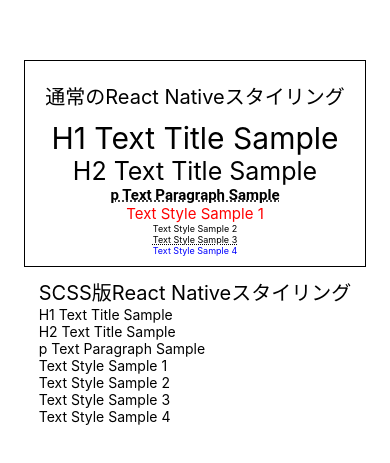
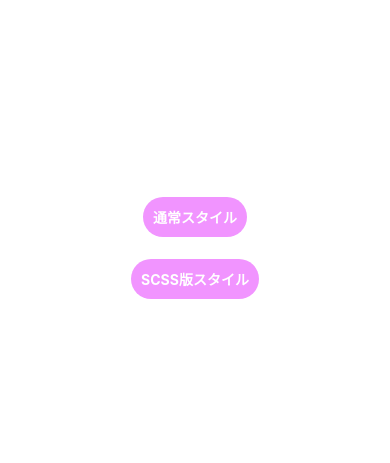
Before and after one commit to t-kumamoto-play/react-native-styling-sample, a React Native app: screen / in a window 390 px wide. Shown: the part 185-648 px from the top of the page. Built offline with nearby package versions, Linux system fonts and the light colour scheme.

Commit message:
モーダルで出し分けるように

```diff
--- a/App.tsx
+++ b/App.tsx
@@ -3,12 +3,17 @@
 import { StyleSheet, View } from 'react-native';
 import UsingDefaultStyling from './components/UsingDefaultStyling';
 import UsingScssStyling from './components/UsingScssStyling';
+import ModalSample from './components/common/Modal';
 
 function TextSamples() {
   return (
     <React.Fragment>
-      <UsingDefaultStyling />
-      <UsingScssStyling />
+      <ModalSample openText='通常スタイル' hideText='閉じる'>
+        <UsingDefaultStyling />
+      </ModalSample>
+      <ModalSample openText='SCSS版スタイル' hideText='閉じる'>
+        <UsingScssStyling />
+      </ModalSample>
     </React.Fragment>
   );
 }
--- a/components/UsingDefaultStyling.tsx
+++ b/components/UsingDefaultStyling.tsx
@@ -5,7 +5,7 @@
  * デフォルトのスタイリング手法で記述
  */
 
-export default () => {
+export default (): React.JSX.Element => {
   return (
     <View style={[styles.container, styles.borderBlack, styles.spacing]}>
       <Text style={[
--- a/components/UsingScssStyling.tsx
+++ b/components/UsingScssStyling.tsx
@@ -7,7 +7,7 @@
  * Scssとreact-native-sass-transformerを利用した手法で記述
  */
 
-export default () => {
+export default (): React.JSX.Element => {
   return (
     <View style={[styles.container, styles.borderBlack, styles.spacing]}>
       <Text style={[
@@ -17,7 +17,7 @@
           fontSize: 20
         }
       ]}>
-        SCSS版React Nativeスタイリング
+        SCSS React Nativeスタイリング
       </Text>
       <Text style={[styles.textCommon, styles.textH1]}>H1 Text Title Sample</Text>
       <Text style={[styles.textCommon, styles.textH2]}>H2 Text Title Sample</Text>
--- /dev/null
+++ b/components/common/Modal.tsx
@@ -0,0 +1,89 @@
+/**
+ * React Native公式流用
+ * https://reactnative.dev/docs/modal
+ */
+import React, {useState} from 'react';
+import {Alert, Modal, StyleSheet, Text, Pressable, View} from 'react-native';
+
+const ModalSample = ({openText, hideText, children}: {openText: string, hideText: string, children: React.JSX.Element}) => {
+  const [modalVisible, setModalVisible] = useState(false);
+  return (
+    <View style={styles.centeredView}>
+      <Modal
+        animationType="slide"
+        transparent={true}
+        visible={modalVisible}
+        onRequestClose={() => {
+          Alert.alert('Modal has been closed.');
+          setModalVisible(!modalVisible);
+        }}>
+        <View style={styles.modalContainerView}>
+          <View style={styles.modalView}>
+            {children}
+            <Pressable
+              style={[styles.button, styles.buttonClose]}
+              onPress={() => setModalVisible(!modalVisible)}>
+              <Text style={styles.textStyle}>{hideText || "Hide Modal"}</Text>
+            </Pressable>
+          </View>
+        </View>
+      </Modal>
+      <Pressable
+        style={[styles.button, styles.buttonOpen]}
+        onPress={() => setModalVisible(true)}>
+        <Text style={styles.textStyle}>{openText || "Show Modal"}</Text>
+      </Pressable>
+    </View>
+  );
+};
+
+const styles = StyleSheet.create({
+  centeredView: {
+    // flex: 1,
+    // justifyContent: 'center',
+    // alignItems: 'center',
+    marginTop: 22,
+  },
+  modalContainerView: {
+    flex: 1,
+    justifyContent: 'center',
+    alignItems: 'center',
+  },
+  modalView: {
+    margin: 20,
+    backgroundColor: 'white',
+    borderRadius: 20,
+    // padding: 35,
+    alignItems: 'center',
+    shadowColor: '#000',
+    shadowOffset: {
+      width: 0,
+      height: 2,
+    },
+    shadowOpacity: 0.25,
+    shadowRadius: 4,
+    elevation: 5,
+  },
+  button: {
+    borderRadius: 20,
+    padding: 10,
+    elevation: 2,
+  },
+  buttonOpen: {
+    backgroundColor: '#F194FF',
+  },
+  buttonClose: {
+    backgroundColor: '#2196F3',
+  },
+  textStyle: {
+    color: 'white',
+    fontWeight: 'bold',
+    textAlign: 'center',
+  },
+  modalText: {
+    marginBottom: 15,
+    textAlign: 'center',
+  },
+});
+
+export default ModalSample;
```
